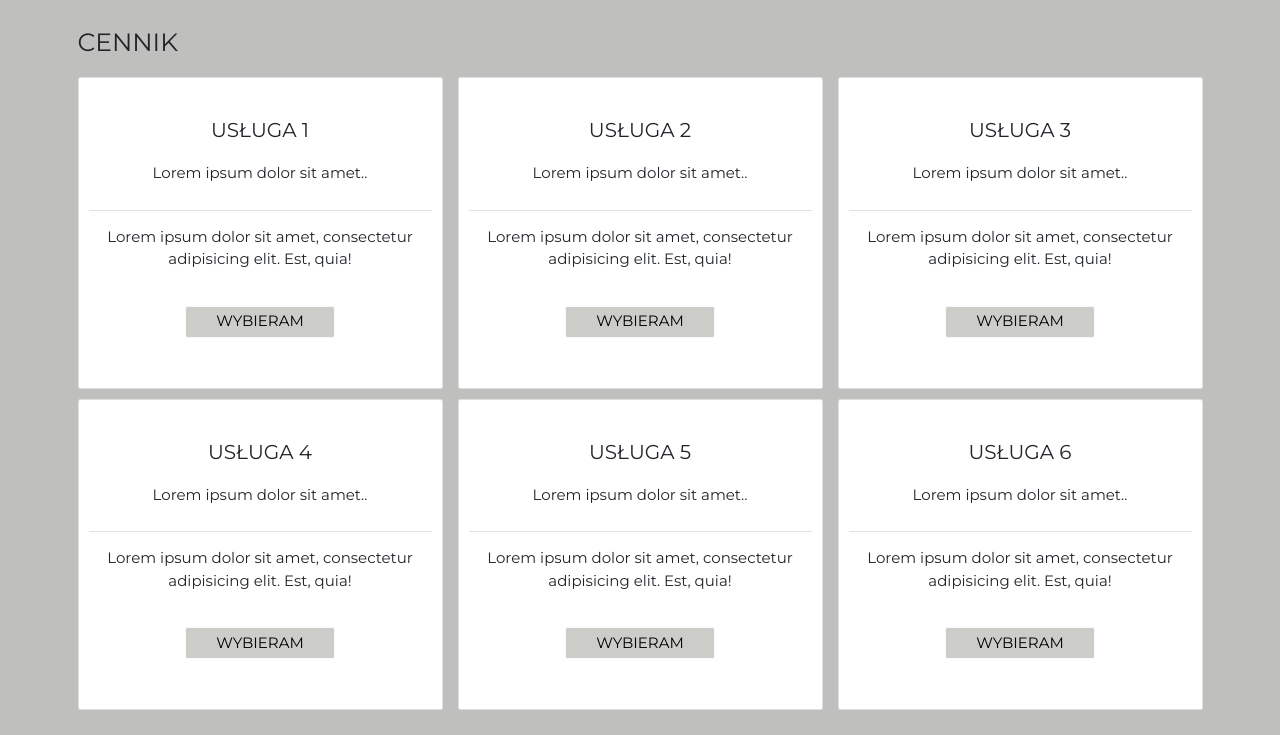
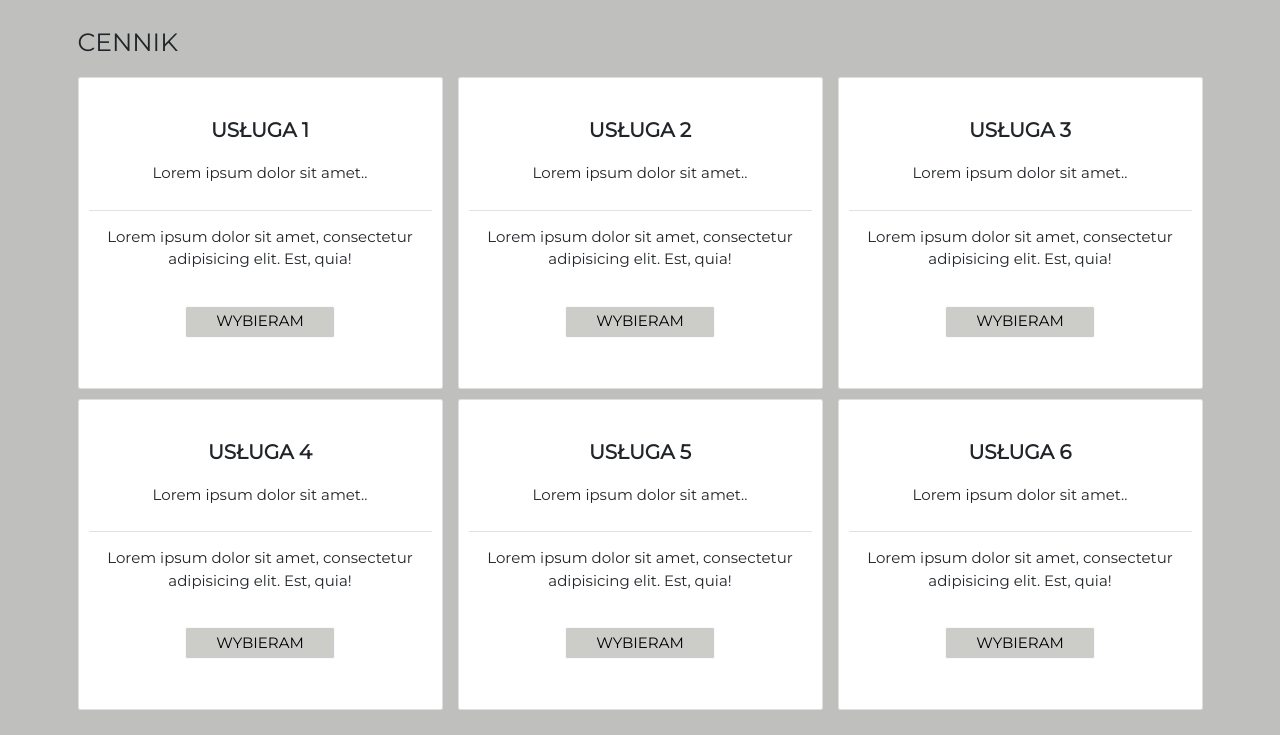
Before and after one commit to EmiliaPrzybylek/LampDesign-website, a plain HTML site: page index.html in a window 1280 px wide. Shown: the part 1883-2618 px from the top of the page. Drawn offline with nearby package versions, Linux system fonts and the light colour scheme.

```diff
--- a/css/style.css
+++ b/css/style.css
@@ -80,9 +80,13 @@ body {
     font-size: 1.5rem;
     background-color: #BFBFBD;
 }
+.price-cards h1 {
+    text-transform: uppercase;
+}
 
-.price-cards h2, .price-cards h1 {
+.price-cards h2 {
     text-transform: uppercase;
+    font-weight: bold;
 }
 
 .price-cards .btn {
```
